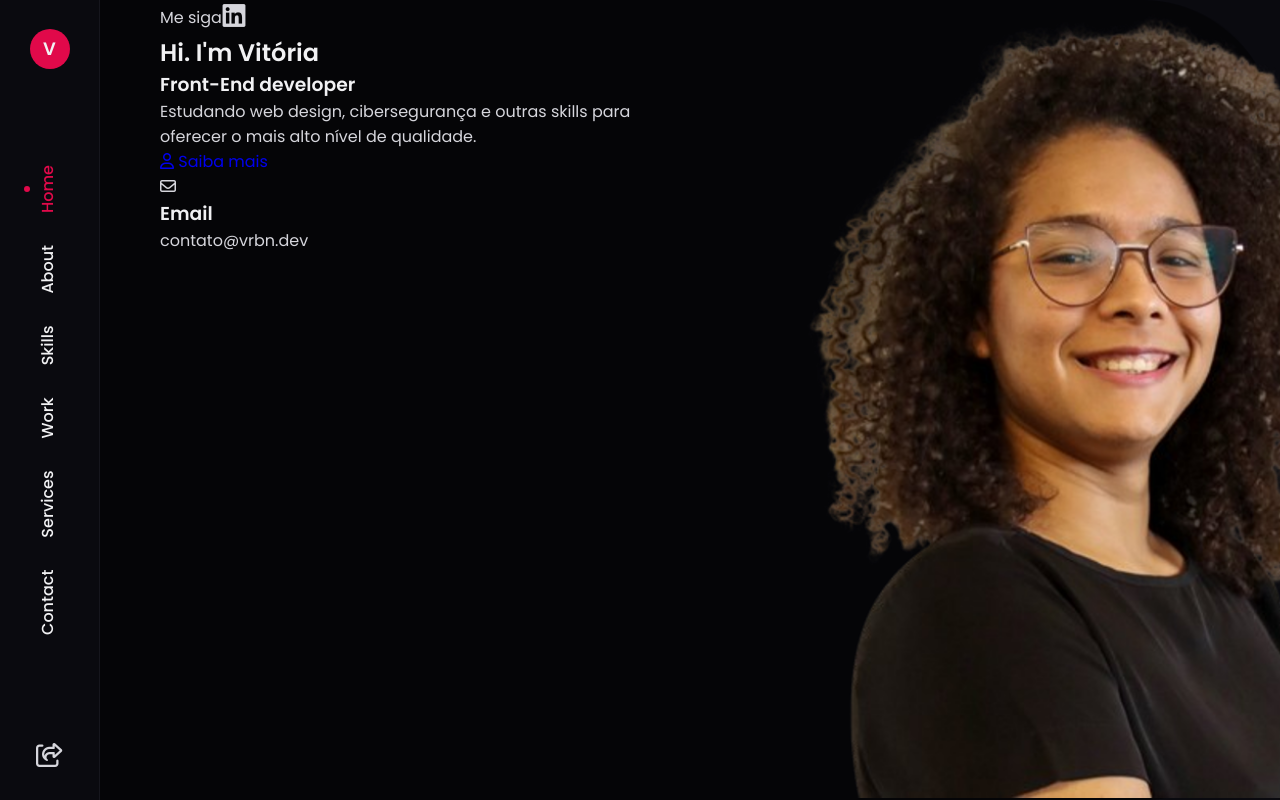
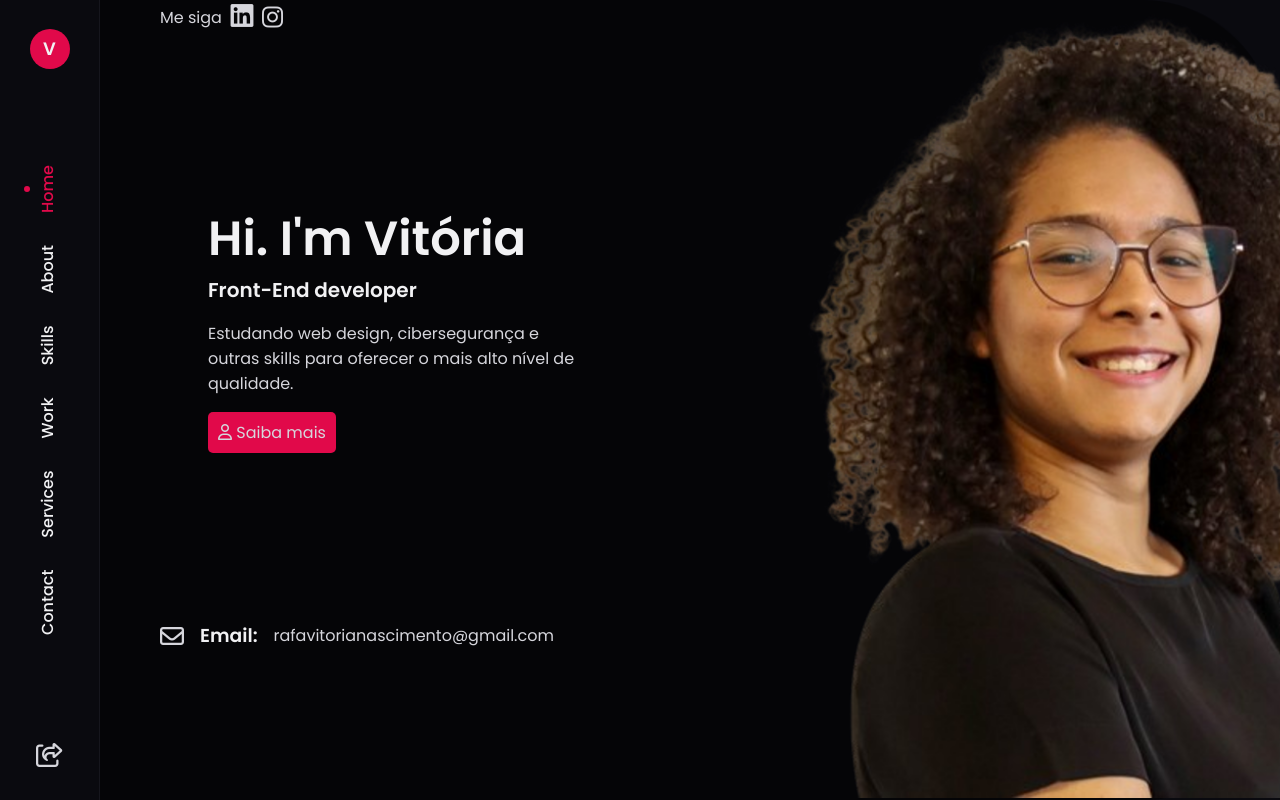
Before and after one commit to VrBnDev/portifolio, a plain HTML site: page index.html in a window 1280 px wide. Drawn offline with nearby package versions, Linux system fonts and the light colour scheme.

Commit message:
Home feito

```diff
--- a/assets/css/styles.css
+++ b/assets/css/styles.css
@@ -233,13 +233,24 @@ button, input{
 }
 
 .home-data{
-    width: 40vw;
+    display: flex;
+    flex-direction: column;
+    width: 30vw;
+    margin: 10.5rem 3rem;
+}
+
+.home-data h1{
+    font-size: var(--biggest-font-size);
+}
+
+.home-data h3{
+    font-size: var(--h3-font-size);
 }
 
 .home-social-links{
     display: flex;
     align-items: center;
-
+    gap: 0.5rem;
 }
 
 .home-social-link{
@@ -247,9 +258,29 @@ button, input{
     font-size: x-large;
 }
 
+.home-social-link:hover{
+    color: var(--skin-color);
+    transition: 1s;
+}
+
+.home-description{
+    margin: 1rem 0;
+}
 
 /*===== Buttons =====*/
 
+.home-data a{
+    padding: 0.5rem;
+    width: 10vw;
+    background-color: var(--skin-color);
+    color: var(--text-font);
+    border-radius: 5px;
+    text-align: center;
+}
+
+.home-data a:hover{
+    background-color: #920939;
+}
 
 /*===== About Section =====*/
 
@@ -286,6 +317,15 @@ button, input{
 
 /*=============== FOOTER ===============*/
 
+.info-item{
+    display: flex;
+    align-items: center;
+    gap: 1rem;
+}
+
+.info-item i{
+    font-size: var(--h2-font-size);
+}
 
 /*=============== SCROLL UP ===============*/
 
--- a/index.html
+++ b/index.html
@@ -32,9 +32,9 @@
                     <i class="fa-regular fa-share-from-square social-share"></i>
                 </div>
             </nav>
-        </aside>
+    </aside>
 
-        <main class="main">
+    <main class="main">
             <section class="home" id="home">
                 <div class="home-container container grid">
                     <div class="home-social">
@@ -44,7 +44,7 @@
                                 <i class="devicon-linkedin-plain"></i>
                             </a>
                             <a href="" target="_blank" class="home-social-link">
-
+                                <i class="fa-brands fa-instagram"></i>
                             </a>
                             <a href="" target="_blank" class="home-social-link"></a>
                         </div>
@@ -61,11 +61,8 @@
                         <div class="my-info">
                             <div class="info-item">
                                 <i class="fa-regular fa-envelope"></i>
-
-                                <div>
-                                    <h3 class="info-title">Email</h3>
-                                    <span class="info-subtitle">contato@vrbn.dev</span>
-                                </div>
+                                <h3 class="info-title">Email:</h3>
+                                <span class="info-subtitle">rafavitorianascimento@gmail.com</span>
                             </div>
 
                             <div class="info-item">
@@ -89,8 +86,7 @@
                     </div>
                 </div>
             </section>
-        </main>
+    </main>
 
-    </main>
 </body>
 </html>
```
